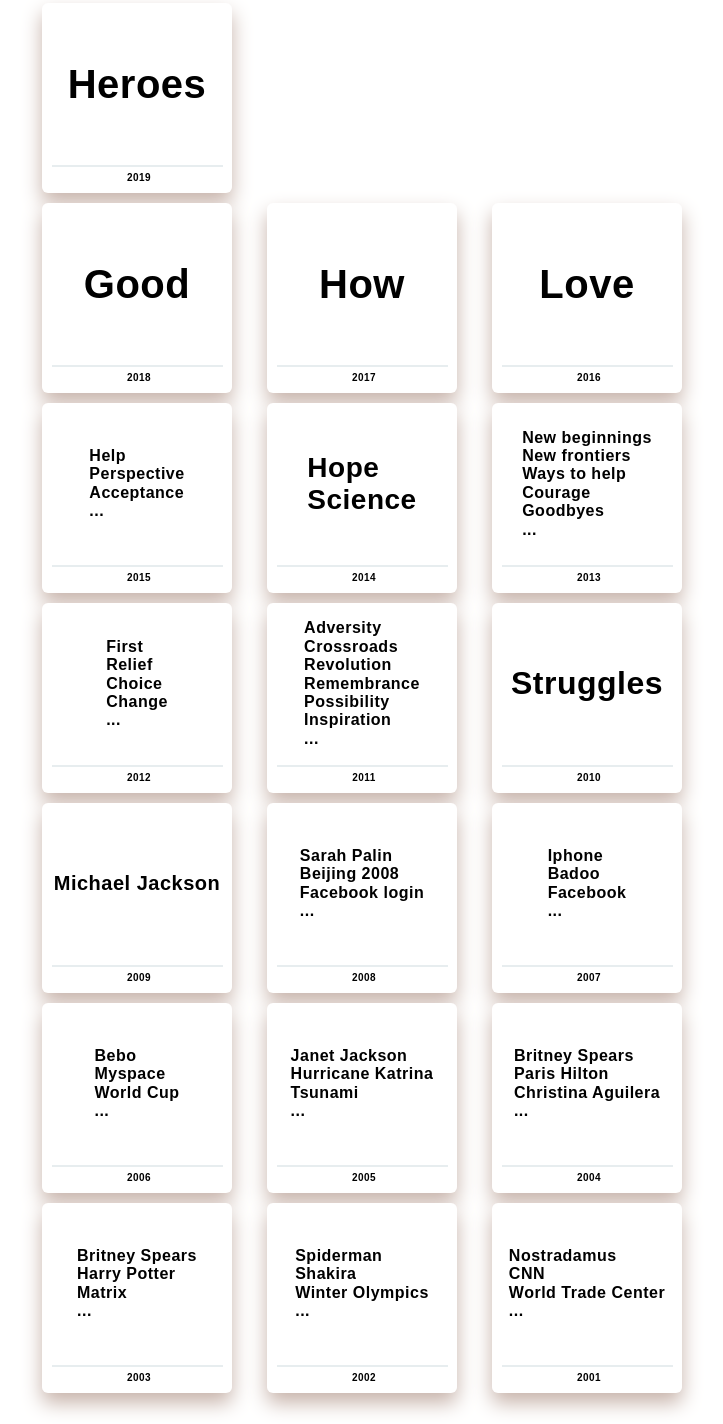
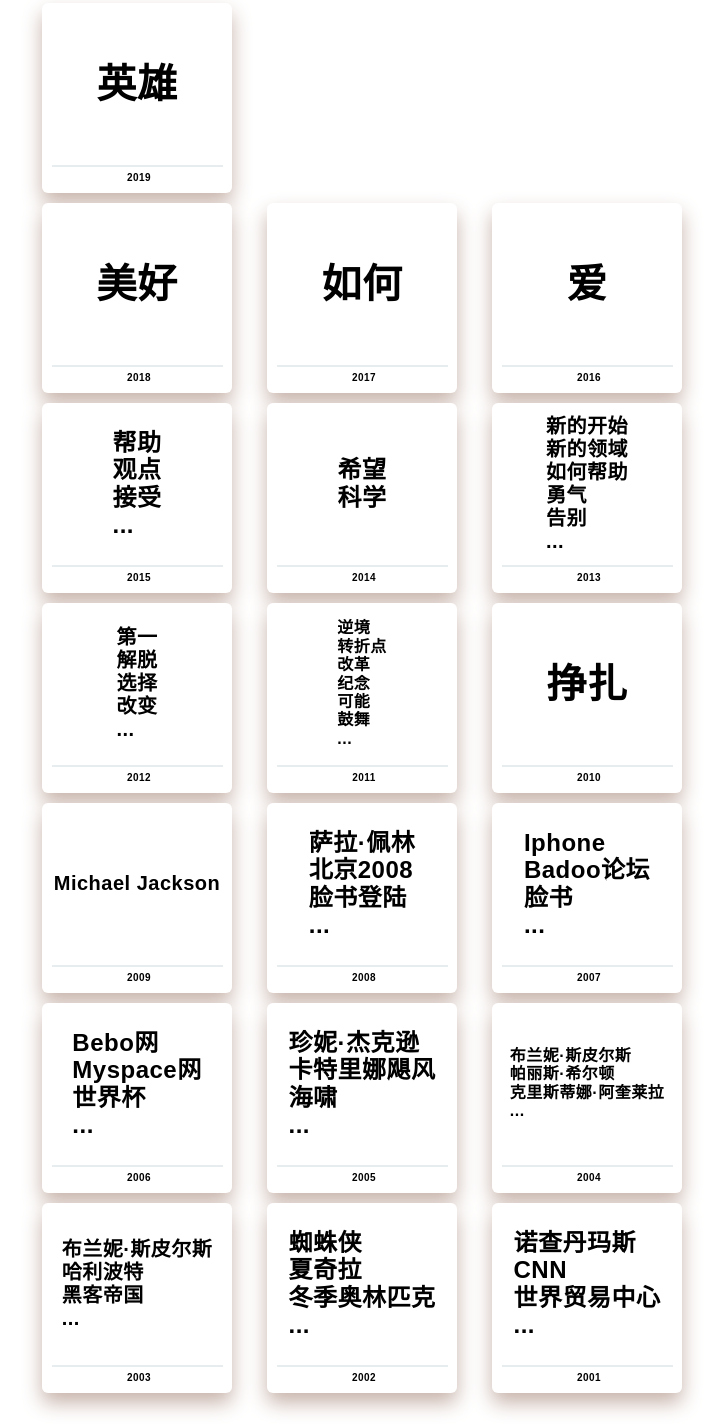
Before and after one commit to kellyzhao97/prj, a plain HTML site: page 3.YearInSearch/dist/index.html in a window 1280 px wide. Shown: the part 136-1560 px from the top of the page, without its empty margins (278-1001 px from the left). Drawn offline with nearby package versions, Linux system fonts and the light colour scheme; a script that the page names is missing; files whose address does not match are found by name.

Commit message:
Add files via upload

```diff
--- a/3.YearInSearch/dist/index.html
+++ b/3.YearInSearch/dist/index.html
@@ -22,8 +22,10 @@
         <div class="card ">
             <div class="card__svg-container">
                 <div class="card__svg-wrapper">
-                    <p>Heroes</p>
+                    <p>英雄</p>
+                    <!-- <h6>Heroes</h6> -->
                 </div>
+
             </div>
 
             <div class="card__stuff-container">
@@ -38,7 +40,8 @@
         <div class="card">
             <div class="card__svg-container">
                 <div class="card__svg-wrapper">
-                    <p>Good</p>
+                    <p>美好</p>
+                    <!-- <h6>Good</h6> -->
                 </div>
             </div>
 
@@ -50,7 +53,8 @@
         <div class="card ">
             <div class="card__svg-container">
                 <div class="card__svg-wrapper">
-                    <p>How</p>
+                    <p>如何</p>
+                    <!-- <h6>How</h6> -->
                 </div>
             </div>
 
@@ -62,7 +66,8 @@
         <div class="card ">
             <div class="card__svg-container">
                 <div class="card__svg-wrapper">
-                    <p>Love</p>
+                    <p>爱</p>
+                    <!-- <h6>Love</h6> -->
                 </div>
             </div>
 
@@ -75,8 +80,11 @@
         <div class="card ">
             <div class="card__svg-container">
                 <div class="card__svg-wrapper">
-                    <p style="font-size: 0.4em;">Help<br>Perspective<br>Acceptance<br>...</p>
+                    <p style="font-size: 0.6em;">帮助<br>观点<br>接受<br>...</p>
                 </div>
+                <!-- <div class="card__svg-wrapper">
+                    <h6 style="font-size: 0.4em;">&nbsp Help<br>&nbsp Perspective<br>&nbsp Acceptance<br>&nbsp ...</h6>
+                </div> -->
             </div>
 
             <div class="card__stuff-container">
@@ -87,8 +95,11 @@
         <div class="card">
             <div class="card__svg-container">
                 <div class="card__svg-wrapper">
-                    <p style="font-size: 0.7em;">Hope<br>Science</p>
+                    <p style="font-size: 0.6em;">希望<br>科学</h6>
                 </div>
+                <!-- <div class="card__svg-wrapper">
+                    <h6 style="font-size: 0.4em;">&nbsp Hope<br>&nbsp Science</h6>
+                </div> -->
             </div>
 
             <div class="card__stuff-container">
@@ -99,9 +110,12 @@
         <div class="card">
             <div class="card__svg-container">
                 <div class="card__svg-wrapper">
-                    <p style="font-size: 0.4em;">New beginnings<br>New frontiers<br>Ways to
-                        help<br>Courage<br>Goodbyes<br>...</p>
+                    <p style="font-size: 0.5em;">新的开始<br>新的领域<br>如何帮助<br>勇气<br>告别<br>...</p>
                 </div>
+                <!-- <div class="card__svg-wrapper">
+                    <h6 style="font-size: 0.3em;">&nbsp New beginnings<br>&nbsp New frontiers<br>&nbsp Ways to
+                        help<br>&nbsp Courage<br>&nbsp Goodbyes<br>&nbsp ...</h6>
+                </div> -->
             </div>
 
             <div class="card__stuff-container">
@@ -113,8 +127,11 @@
         <div class="card">
             <div class="card__svg-container">
                 <div class="card__svg-wrapper">
-                    <p style="font-size: 0.4em;">First<br>Relief<br>Choice<br>Change<br>...</p>
+                    <p style="font-size: 0.5em;">第一<br>解脱<br>选择<br>改变<br>...</p>
                 </div>
+                <!-- <div class="card__svg-wrapper">
+                    <h6 style="font-size: 0.4em;">&nbsp First<br>&nbsp Relief<br>&nbsp Choice<br>&nbsp Change<br>&nbsp ...</h6>
+                </div> -->
             </div>
 
             <div class="card__stuff-container">
@@ -126,8 +143,12 @@
             <div class="card__svg-container">
                 <div class="card__svg-wrapper">
                     <p style="font-size: 0.4em;">
-                        Adversity<br>Crossroads<br>Revolution<br>Remembrance<br>Possibility<br>Inspiration<br>...</p>
+                        逆境<br>转折点<br>改革<br>纪念<br>可能<br>鼓舞<br>...</p>
                 </div>
+                <!-- <div class="card__svg-wrapper">
+                    <h6 style="font-size: 0.3em;">
+                        &nbsp Adversity<br>&nbsp Crossroads<br>&nbsp Revolution<br>&nbsp Remembrance<br>&nbsp Possibility<br>&nbsp Inspiration<br>&nbsp ...</h6>
+                </div> -->
             </div>
 
             <div class="card__stuff-container">
@@ -138,8 +159,11 @@
         <div class="card">
             <div class="card__svg-container">
                 <div class="card__svg-wrapper">
-                    <p style="font-size: 0.8em;">Struggles</p>
+                    <p >挣扎</p>
                 </div>
+                <!-- <div class="card__svg-wrapper">
+                    <h6 style="font-size: 0.5em;">&nbsp Struggles</p>
+                </div> -->
             </div>
 
             <div class="card__stuff-container">
@@ -152,6 +176,7 @@
             <div class="card__svg-container">
                 <div class="card__svg-wrapper">
                     <p style="font-size: 0.5em;">Michael Jackson</p>
+                    <!-- <h6 style="font-size: 0.45em;">Michael Jackson</h6> -->
                 </div>
             </div>
 
@@ -163,8 +188,11 @@
         <div class="card">
             <div class="card__svg-container">
                 <div class="card__svg-wrapper">
-                    <p style="font-size: 0.4em;">Sarah Palin<br>Beijing 2008<br>Facebook login<br>...</p>
+                    <p style="font-size: 0.6em;">萨拉·佩林<br>北京2008<br>脸书登陆<br>...</p>
                 </div>
+                <!-- <div class="card__svg-wrapper">
+                    <h6 style="font-size: 0.33em;">&nbsp Sarah Palin<br>&nbsp Beijing 2008<br>&nbsp Facebook login<br>&nbsp ...</h6>
+                </div> -->
             </div>
 
             <div class="card__stuff-container">
@@ -175,8 +203,11 @@
         <div class="card">
             <div class="card__svg-container">
                 <div class="card__svg-wrapper">
-                    <p style="font-size: 0.4em;">Iphone<br>Badoo<br>Facebook<br>...</p>
+                    <p style="font-size: 0.6em;">Iphone<br>Badoo论坛<br>脸书<br>...</p>
                 </div>
+                <!-- <div class="card__svg-wrapper">
+                    <h6 style="font-size: 0.4em;">&nbsp Iphone<br>&nbsp Badoo<br>&nbsp Facebook<br>&nbsp ...</h6>
+                </div> -->
             </div>
 
             <div class="card__stuff-container">
@@ -188,8 +219,11 @@
         <div class="card">
             <div class="card__svg-container">
                 <div class="card__svg-wrapper">
-                    <p style="font-size: 0.4em;">Bebo<br>Myspace<br>World Cup<br>...</p>
+                    <p style="font-size: 0.6em;">Bebo网<br>Myspace网<br>世界杯<br>...</p>
                 </div>
+                <!-- <div class="card__svg-wrapper">
+                    <p style="font-size: 0.4em;">&nbsp Bebo<br>&nbsp Myspace<br>&nbsp World Cup<br>&nbsp ...</p>
+                </div> -->
             </div>
 
             <div class="card__stuff-container">
@@ -200,8 +234,11 @@
         <div class="card">
             <div class="card__svg-container">
                 <div class="card__svg-wrapper">
-                    <p style="font-size: 0.4em;">Janet Jackson<br>Hurricane Katrina<br>Tsunami<br>...</p>
+                    <p style="font-size: 0.6em;">珍妮·杰克逊<br>卡特里娜飓风<br>海啸<br>...</p>
                 </div>
+                <!-- <div class="card__svg-wrapper">
+                    <p style="font-size: 0.4em;">&nbsp Janet Jackson<br>&nbsp Hurricane Katrina<br>&nbsp Tsunami<br>&nbsp ...</p>
+                </div> -->
             </div>
 
             <div class="card__stuff-container">
@@ -212,8 +249,11 @@
         <div class="card ">
             <div class="card__svg-container">
                 <div class="card__svg-wrapper">
-                    <p style="font-size: 0.4em;">Britney Spears<br>Paris Hilton<br>Christina Aguilera<br>...</p>
+                    <p style="font-size: 0.4em;">布兰妮·斯皮尔斯<br>帕丽斯·希尔顿<br>克里斯蒂娜·阿奎莱拉<br>...</p>
                 </div>
+                <!-- <div class="card__svg-wrapper">
+                    <p style="font-size: 0.4em;">&nbsp Britney Spears<br>&nbsp Paris Hilton<br>&nbsp Christina Aguilera<br>&nbsp ...</p>
+                </div> -->
             </div>
 
             <div class="card__stuff-container">
@@ -225,8 +265,11 @@
         <div class="card">
             <div class="card__svg-container">
                 <div class="card__svg-wrapper">
-                    <p style="font-size: 0.4em;">Britney Spears<br>Harry Potter<br>Matrix<br>...</p>
+                    <p style="font-size: 0.5em;">布兰妮·斯皮尔斯<br>哈利波特<br>黑客帝国<br>...</p>
                 </div>
+                <!-- <div class="card__svg-wrapper">
+                    <p style="font-size: 0.4em;">&nbsp Britney Spears<br>&nbsp Harry Potter<br>&nbsp Matrix<br>&nbsp ...</p>
+                </div> -->
             </div>
 
             <div class="card__stuff-container">
@@ -237,8 +280,11 @@
         <div class="card">
             <div class="card__svg-container">
                 <div class="card__svg-wrapper">
-                    <p style="font-size: 0.4em;">Spiderman<br>Shakira<br>Winter Olympics<br>...</p>
+                    <p style="font-size: 0.6em;">蜘蛛侠<br>夏奇拉<br>冬季奥林匹克<br>...</p>
                 </div>
+                <!-- <div class="card__svg-wrapper">
+                    <p style="font-size: 0.4em;">&nbsp Spiderman<br>&nbsp Shakira<br>&nbsp Winter Olympics<br>&nbsp ...</p>
+                </div> -->
             </div>
 
             <div class="card__stuff-container">
@@ -248,8 +294,11 @@
         <div class="card ">
             <div class="card__svg-container">
                 <div class="card__svg-wrapper">
-                    <p style="font-size: 0.4em;">Nostradamus<br>CNN<br>World Trade Center<br>...</p>
+                    <p style="font-size: 0.6em;">诺查丹玛斯<br>CNN<br>世界贸易中心<br>...</p>
                 </div>
+                <!-- <div class="card__svg-wrapper">
+                    <p style="font-size: 0.4em;">&nbsp Nostradamus<br>&nbsp CNN<br>&nbsp World Trade Center<br>&nbsp ...</p>
+                </div> -->
             </div>
 
             <div class="card__stuff-container">
--- a/3.YearInSearch/dist/style.css
+++ b/3.YearInSearch/dist/style.css
@@ -7,6 +7,11 @@
 html, body {
   font-size: 62.5%;
   font-family: Arial, Helvetica, sans-serif;
+}
+
+h6 {
+  font-family: Arial, Helvetica, sans-serif;
+  color: #4e555c;
 }
 @media screen and (max-width: 620px) {
   html, body {
```
